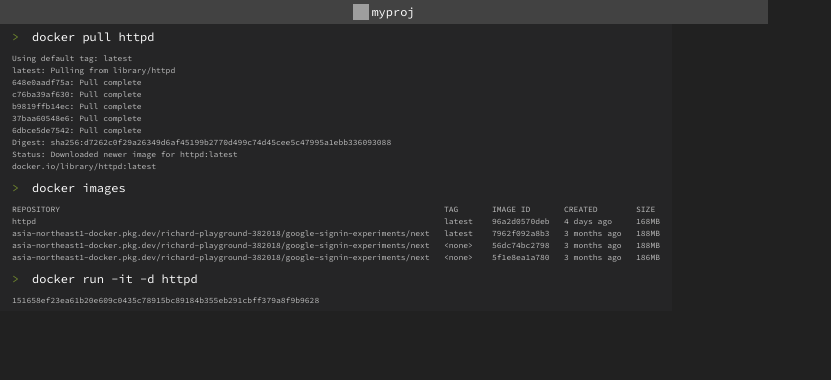
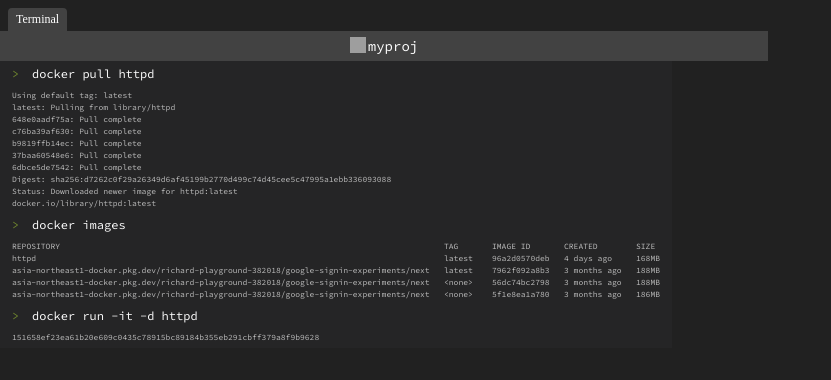
Before and after one commit to richardimaoka/next-sandbox, a Next.js app in the folder next/: page / in a window 1280 px wide. Shown: the top 380 px of the page, without its empty margins (0-831 px from the left). Built offline with nearby package versions, Linux system fonts and the light colour scheme; grey boxes are pictures that could not be loaded.

Commit message:
adjust current directory + column tab mock

```diff
--- a/next/components/terminal/CurrentDirectory.tsx
+++ b/next/components/terminal/CurrentDirectory.tsx
@@ -17,7 +17,7 @@ export const CurrentDirectory = ({
         display: flex;
         justify-content: center;
         background-color: ${menu};
-        padding: 4px;
+        padding: 6px 0px;
       `}
     >
       <DirectoryIcon />
@@ -26,7 +26,7 @@ export const CurrentDirectory = ({
         css={css`
           display: inline-block;
           margin-left: 2px;
-          font-size: 12px;
+          font-size: 14px;
           color: ${primaryText};
         `}
       >
--- a/next/components/terminal/TerminalColumn.tsx
+++ b/next/components/terminal/TerminalColumn.tsx
@@ -2,6 +2,7 @@ import { css } from "@emotion/react";
 import { TerminalContents } from "./TerminalContents";
 import { TerminalElement } from "./TerminalElement";
 import { CurrentDirectory } from "./CurrentDirectory";
+import { background, menu, primaryText } from "@/libs/terminalColors";
 
 interface TerminalColumnProps {
   elements: TerminalElement[];
@@ -12,10 +13,34 @@ export const TerminalColumn = ({ elements, fold }: TerminalColumnProps) => {
   return (
     <div
       css={css`
+        // on mobile, show one column only
+        @media (max-width: 768px) {
+          width: 100vw;
+        }
         width: 768px;
         overflow-x: scroll;
       `}
     >
+      <div
+        css={css`
+          display: flex;
+          background-color: ${background};
+          padding-left: 8px;
+          padding-top: 8px;
+        `}
+      >
+        <div
+          css={css`
+            color: ${primaryText};
+            font-size: 12px;
+            padding: 4px 8px;
+            background-color: ${menu};
+            border-radius: 4px 4px 0px 0px;
+          `}
+        >
+          Terminal
+        </div>
+      </div>
       <CurrentDirectory currentDirectory="myproj" />
       <TerminalContents elements={elements} fold={fold} />
     </div>
```
